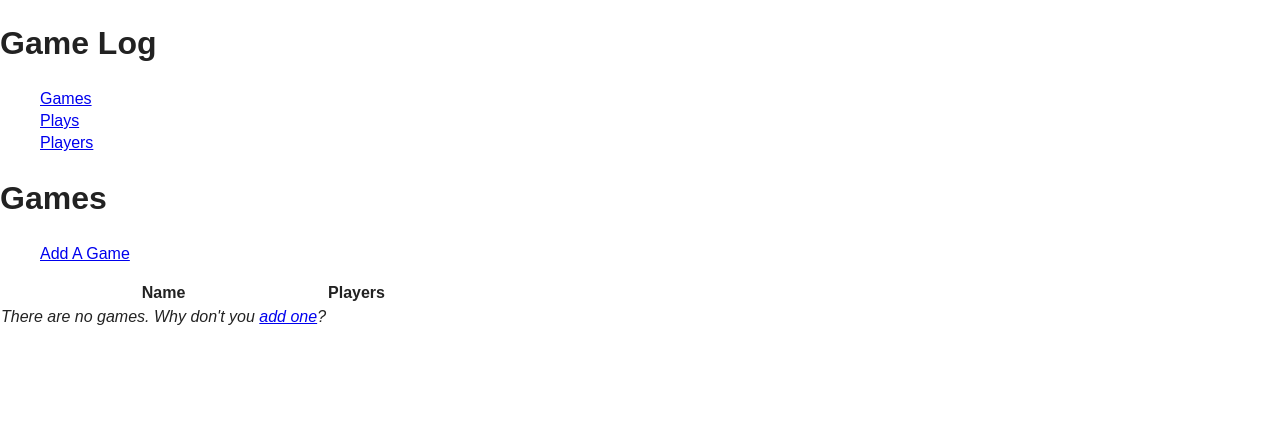
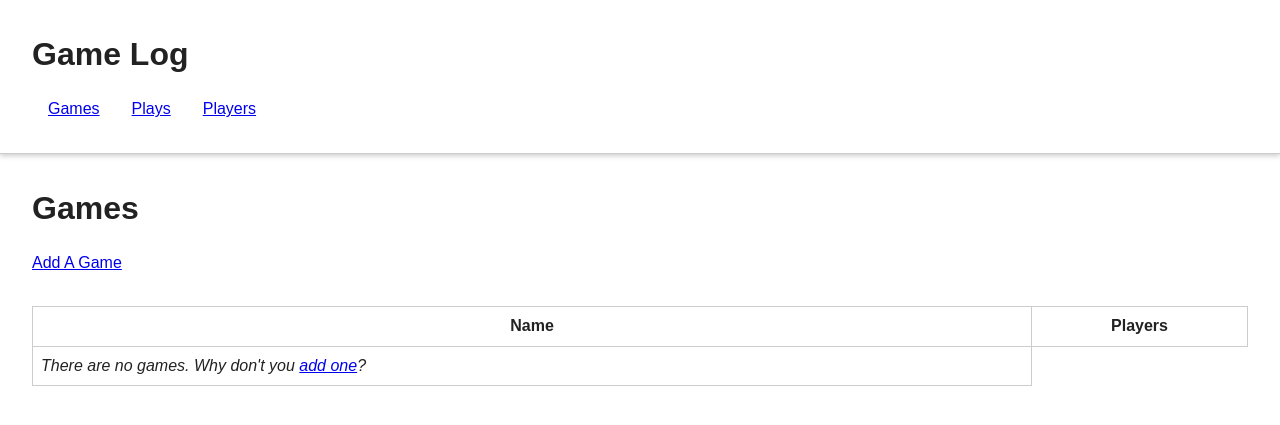
Before and after one commit to kevincarrogan/bogogger, a Django app: page /games/ in a window 1280 px wide. Shown: the top 425 px of the page. Run offline with Django 3.2, Linux system fonts and the light colour scheme; data that the repository does not hold is empty; some libraries are stand-ins or nearby versions.

Commit message:
Adding some initial basic styling.

```diff
--- a/gamelog/static/css/main.css
+++ b/gamelog/static/css/main.css
@@ -93,7 +93,49 @@ textarea {
    Author's custom styles
    ========================================================================== */
 
+header {
+    border-bottom: 1px solid #ccc;
+    box-shadow: 0 2px 5px rgba(0, 0, 0, 0.2);
+    padding: 2em;
+}
 
+header h1 {
+    margin-top: 0;
+}
+
+nav ul {
+    margin: 0;
+    padding: 0;
+}
+
+header nav ul li {
+    float: left;
+}
+
+header nav ul li a {
+    padding: 1em;
+}
+
+main {
+    padding: 2em;
+}
+
+main > h1 {
+    margin-top: 0;
+}
+
+main > nav {
+    margin-bottom: 2em;
+}
+
+table {
+    width: 100%;
+}
+
+table th, table td {
+    border: 1px solid #ccc;
+    padding: 0.5em;
+}
 
 /* ==========================================================================
    Helper classes
--- a/gamelog/templates/base.html
+++ b/gamelog/templates/base.html
@@ -20,7 +20,7 @@
 
         <header>
             <h1>Game Log</h1>
-            <nav>
+            <nav class="clearfix">
                 <ul>
                     <li><a href="{% url 'game_list' %}">Games</a></li>
                     <li><a href="{% url 'game_play_list' %}">Plays</a></li>
```
